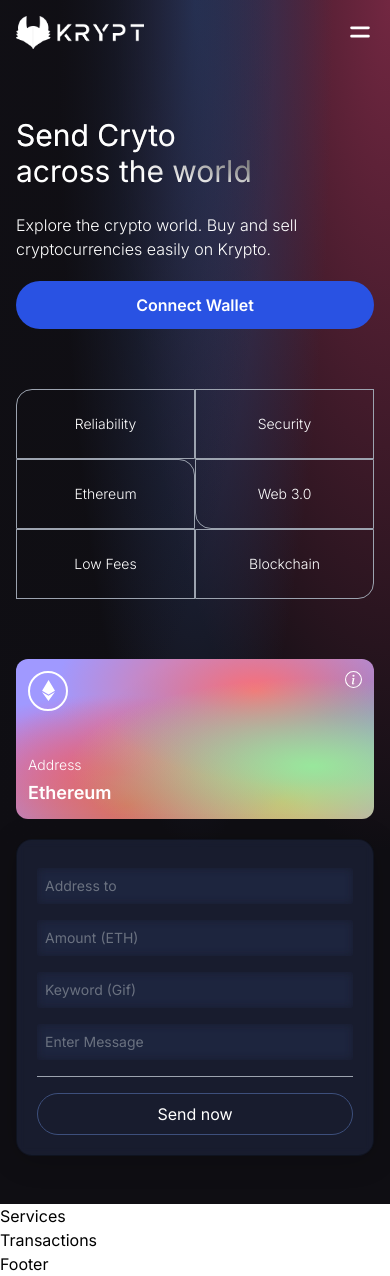
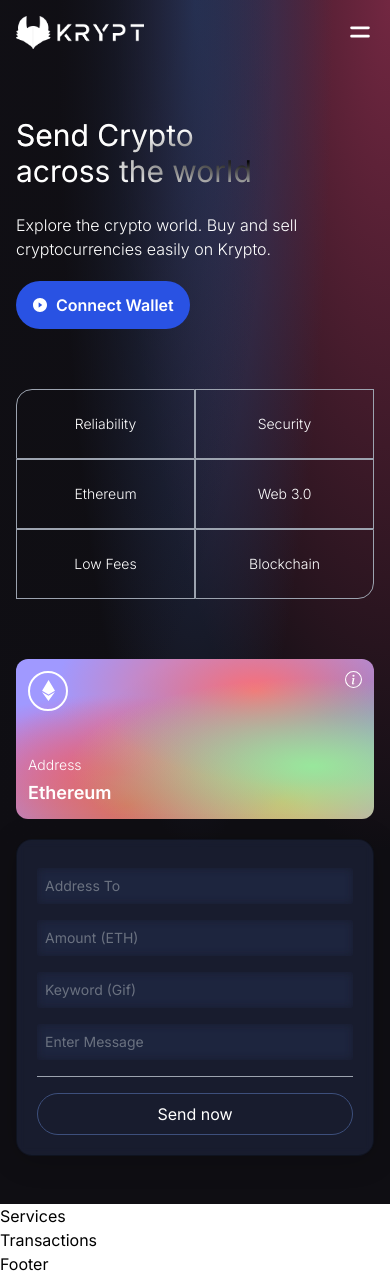
Before and after one commit to katsuragawaa/krypt-web3.0, a React (Vite) app in the folder client/: page / in a window 390 px wide. Built offline with nearby package versions, Linux system fonts and the light colour scheme.

Commit message:
Small ajusts

```diff
--- a/client/src/components/Welcome.jsx
+++ b/client/src/components/Welcome.jsx
@@ -1,7 +1,8 @@
 import { AiFillPlayCircle } from 'react-icons/ai';
 import { SiEthereum } from 'react-icons/si';
 import { BsInfoCircle } from 'react-icons/bs';
-import { Loader } from './';
+
+import { Loader } from '.';
 
 const companyCommonStyles =
   'min-h-[70px] sm:px-0 px-2 sm:min-w-[120px] flex justify-center items-center border-[0.5px] border-gray-400 text-sm font-light text-white';
@@ -20,36 +21,41 @@ const Input = ({ placeholder, name, type, value, handleChange }) => (
 const Welcome = () => {
   const connectWallet = () => {};
   const handleSubmit = () => {};
+  const handleChange = () => {};
 
   return (
     <div className="flex w-full justify-center items-center">
-      <div className="flex md:flex-row flex-col items-start justify-between md:p-20 py-12 px-4">
-        <div className="flex flex-1 justify-start flex-col md:mr-10">
+      <div className="flex mf:flex-row flex-col items-start justify-between md:p-20 py-12 px-4">
+        <div className="flex flex-1 justify-start items-start flex-col mf:mr-10">
           <h1 className="text-3xl sm:text-5xl text-white text-gradient py-1">
-            Send Cryto <br /> across the world
+            Send Crypto <br /> across the world
           </h1>
           <p className="text-left mt-5 text-white font-light md:w-9/12 w-11/12 text-base">
             Explore the crypto world. Buy and sell cryptocurrencies easily on
             Krypto.
           </p>
-          <button
-            type="button"
-            onClick={connectWallet}
-            className="flex flex-row justify-center items-center my-5 bg-[#2952e3]
-            p-3 rounded-full cursor-pointer hover:bg-[#2546bd]"
-          >
-            <p className="text-white text-base font-semibold">Connect Wallet</p>
-          </button>
+          {true && (
+            <button
+              type="button"
+              onClick={connectWallet}
+              className="flex flex-row justify-center items-center my-5 bg-[#2952e3] py-3 px-4 rounded-full cursor-pointer hover:bg-[#2546bd]"
+            >
+              <AiFillPlayCircle className="text-white mr-2" />
+              <p className="text-white text-base font-semibold">
+                Connect Wallet
+              </p>
+            </button>
+          )}
 
           <div className="grid sm:grid-cols-3 grid-cols-2 w-full mt-10">
             <div className={`rounded-tl-2xl ${companyCommonStyles}`}>
               Reliability
             </div>
             <div className={companyCommonStyles}>Security</div>
-            <div className={`rounded-tr-2xl ${companyCommonStyles}`}>
+            <div className={`sm:rounded-tr-2xl ${companyCommonStyles}`}>
               Ethereum
             </div>
-            <div className={`rounded-bl-2xl ${companyCommonStyles}`}>
+            <div className={`sm:rounded-bl-2xl ${companyCommonStyles}`}>
               Web 3.0
             </div>
             <div className={companyCommonStyles}>Low Fees</div>
@@ -60,7 +66,7 @@ const Welcome = () => {
         </div>
 
         <div className="flex flex-col flex-1 items-center justify-start w-full mf:mt-0 mt-10">
-          <div className="p-3 flex justify-end items-start flex-col rounded-xl h-40 sm:w-72 w-full my-5 eth-card .white-glassmorphism ">
+          <div className="p-3 flex justify-end items-start flex-col rounded-xl h-40 sm:w-72 w-full my-5 eth-card .white-glassmorphism">
             <div className="flex justify-between flex-col w-full h-full">
               <div className="flex justify-between items-start">
                 <div className="w-10 h-10 rounded-full border-2 border-white flex justify-center items-center">
@@ -77,34 +83,32 @@ const Welcome = () => {
             </div>
           </div>
 
-          <div
-            className="p-5 sm:w-96 w-full flex flex-col justify-start
-          items-center blue-glassmorphism"
-          >
+          <div className="p-5 sm:w-96 w-full flex flex-col justify-start items-center blue-glassmorphism">
             <Input
-              placeholder="Address to"
+              placeholder="Address To"
               name="addressTo"
               type="text"
-              handlerChange={() => {}}
+              handleChange={handleChange}
             />
             <Input
               placeholder="Amount (ETH)"
               name="amount"
               type="number"
-              handleChange={() => {}}
+              handleChange={handleChange}
             />
             <Input
               placeholder="Keyword (Gif)"
               name="keyword"
               type="text"
-              handleChange={() => {}}
+              handleChange={handleChange}
             />
             <Input
               placeholder="Enter Message"
               name="message"
               type="text"
-              handleChange={() => {}}
+              handleChange={handleChange}
             />
+
             <div className="h-[1px] w-full bg-gray-400 my-2" />
 
             {false ? (
```
